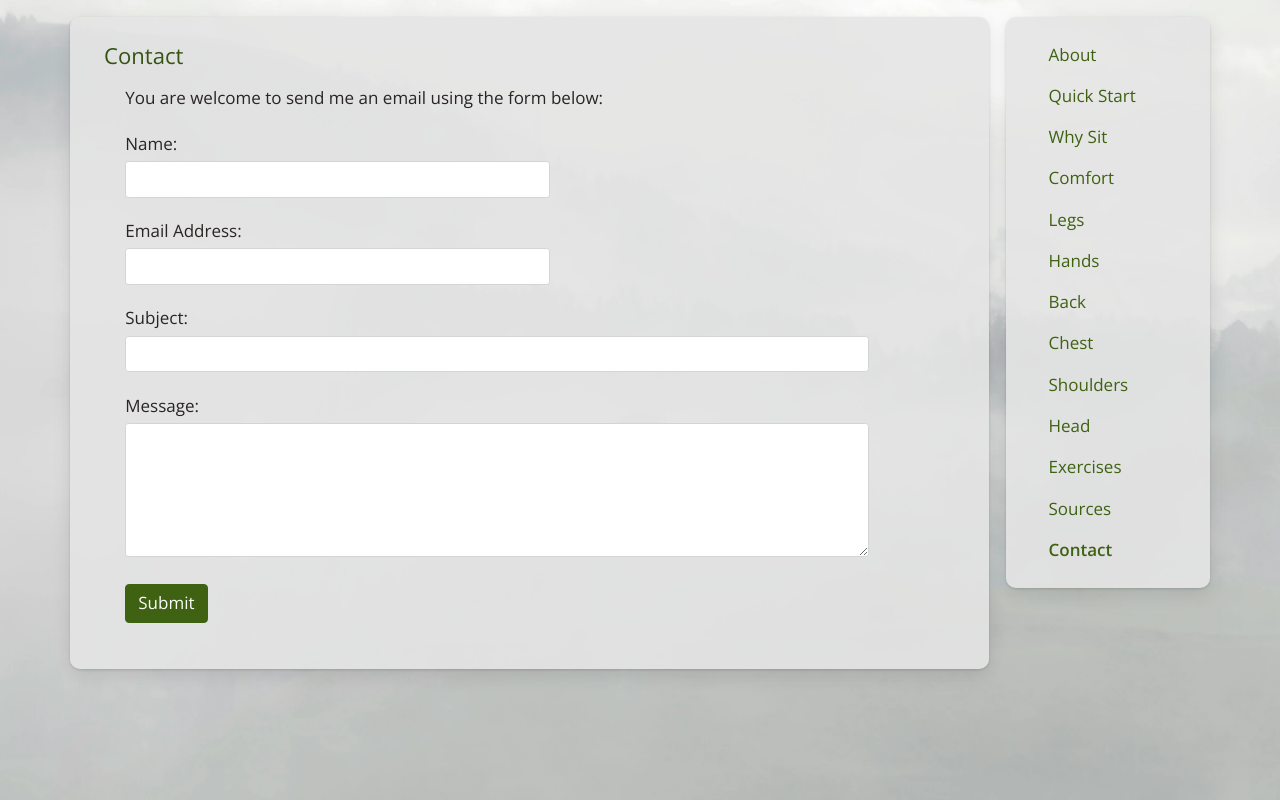
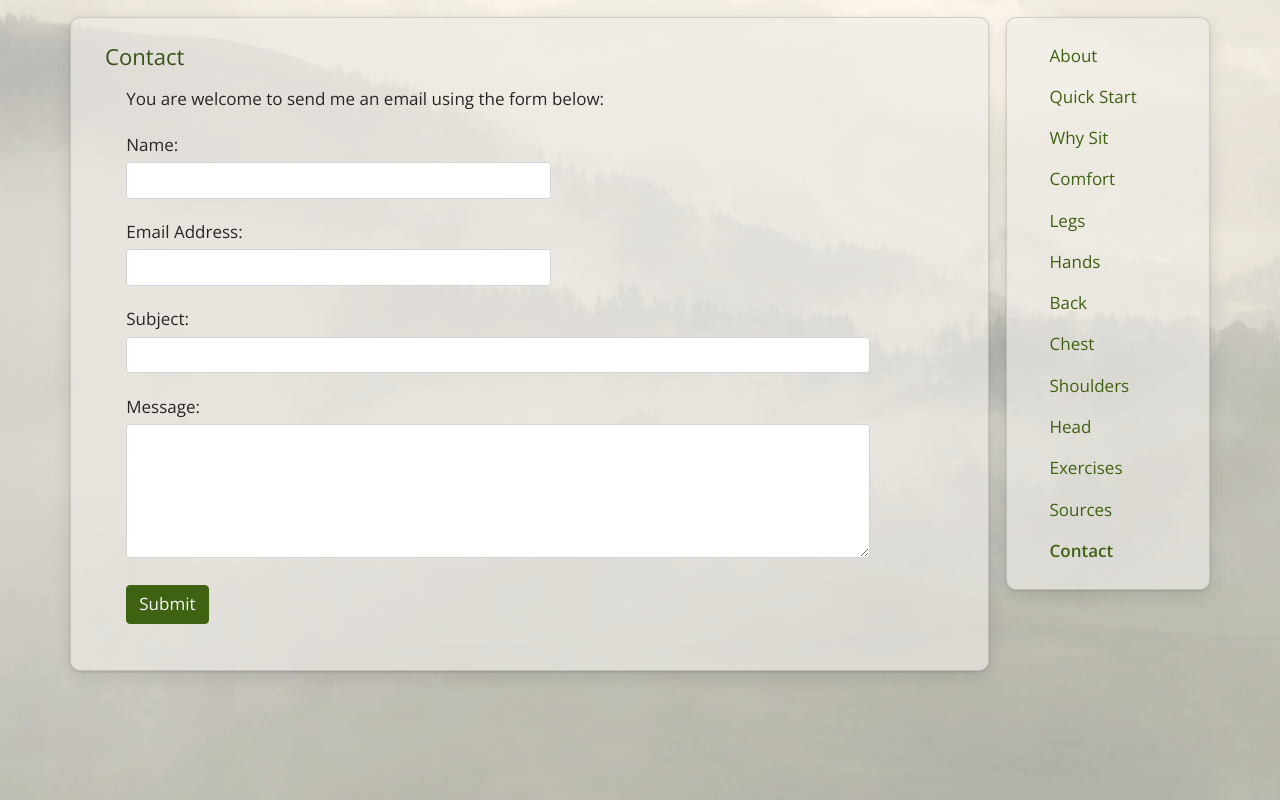
Before and after one commit to jamescrg/meditation-posture, a Django app: page /contact/ in a window 1280 px wide. Run offline with Django 3.2, Linux system fonts and the light colour scheme; some libraries are stand-ins or nearby versions.

Commit message:
Warm the background and sheets; sheet border; round the About photo panels
- Lay a warm tint over the background photo and use a slightly warm,
  lighter sheet color (both set in colors.css)
- Faint border on the sheets
- About page uses a copy of the four-panel photo with every panel's
  corners rounded

```diff
--- a/static/styles/colors.css
+++ b/static/styles/colors.css
@@ -4,6 +4,13 @@
   /* Average color of the background image, shown while the image loads
      (a site color, not part of the Tailwind palette) */
   --bg-color: #d2d4d3;
+
+  /* Warm tint laid over the background image: nearer white is subtler,
+     more yellow-orange is warmer */
+  --bg-warmth: #fff9ef;
+
+  /* Sheet color: a light gray with a little warmth */
+  --sheet-color: #eeebe6;
 
   /* Slate - cool gray, perfect for misty/atmospheric themes */
   --slate-50: #f8fafc;
--- a/static/styles/styles.css
+++ b/static/styles/styles.css
@@ -27,9 +27,12 @@ body {
   padding: 1rem 0 2.5rem 0;
 }
 
-/* background image, fixed behind the page */
+/* background image under a warm tint, fixed behind the page */
 body::before {
-  background: var(--bg-color) url('/static/images/misty-hills-bg.webp') center / cover;
+  background:
+    linear-gradient(var(--bg-warmth), var(--bg-warmth)),
+    var(--bg-color) url('/static/images/misty-hills-bg.webp') center / cover;
+  background-blend-mode: multiply, normal;
   content: '';
   inset: 0;
   position: fixed;
@@ -77,7 +80,9 @@ layout
 
 .panel-background {
   /* light gray, slightly see-through: the percentage is how solid the sheet is */
-  background: color-mix(in srgb, var(--neutral-200) 89%, transparent);
+  background: color-mix(in srgb, var(--sheet-color) 65%, transparent);
+  /* a faint dark edge, so the sheet shows against pale parts of the photo */
+  border: 1px solid rgb(0 0 0 / 0.13);
   border-radius: 10px;
   /* a soft shadow lifts the sheet off the background */
   box-shadow: 0 1px 3px rgb(0 0 0 / 0.14), 0 6px 18px rgb(0 0 0 / 0.1);
```
Also changed, not shown: static/images/kodo-sawaki-panels-rounded.png (added), 1 other file.
